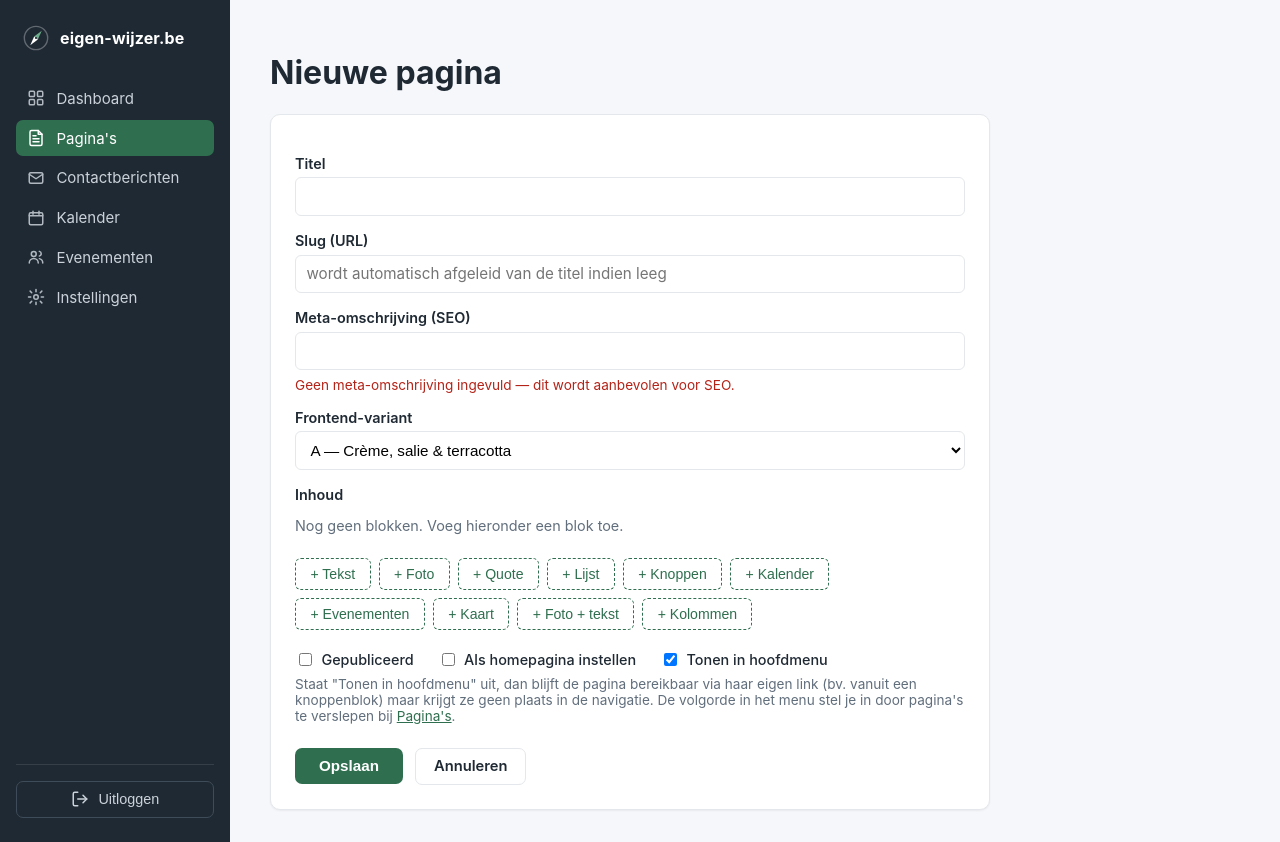
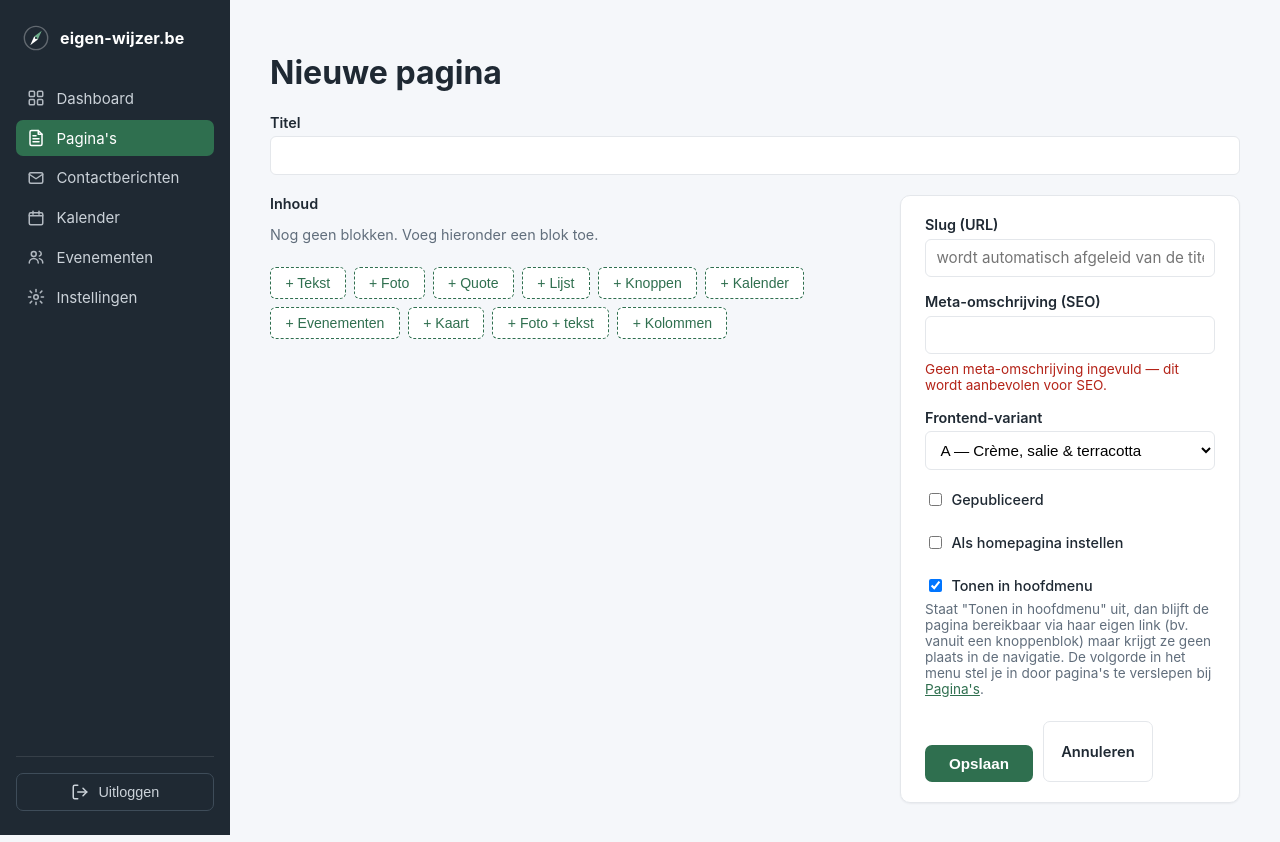
Before and after one commit to heliosphan79/Ew, a PHP site: page /admin/page-edit.php in a window 1280 px wide. Run offline with PHP 8.4, Linux system fonts and the light colour scheme; the visitor is signed in with stand-in values (Sample User, id 1).

Commit message:
Admin: breder twee-kolommenlayout voor pagina- en instellingenformulier
Gebruikersfeedback: bij "Pagina bewerken" bleef veel schermbreedte onbenut
en moest je voorbij de hele blokkenbouwer scrollen om bij Opslaan te komen.

- page-edit.php en settings.php: blokkeneditor nu in een brede linkerkolom,
  metadata (slug/SEO/variant/toggles) + Opslaan-knop in een smalle,
  meescrollende zijbalk rechts — Opslaan blijft zo altijd in beeld
- .admin-main breder (1080px -> 1280px) om de extra ruimte te benutten
- Valt terug op één kolom onder 960px breedte
- Kortere formulieren zonder blokkeneditor (event-edit.php, calendar.php)
  blijven ongewijzigd op hun compacte breedte

Co-Authored-By: Claude Sonnet 5 <noreply@anthropic.com>
Claude-Session: https://claude.ai/code/session_019zPoJn1J34tmeXaAF2Epar

```diff
--- a/admin/assets/css/admin.css
+++ b/admin/assets/css/admin.css
@@ -79,7 +79,7 @@ a { color: var(--color-accent); }
 }
 .admin-logout button:hover { background: rgba(255,255,255,0.08); color: #fff; }
 
-.admin-main { flex: 1; padding: 2rem 2.5rem; max-width: 1080px; }
+.admin-main { flex: 1; padding: 2rem 2.5rem; max-width: 1280px; }
 
 .admin-header-row { display: flex; justify-content: space-between; align-items: center; gap: 1rem; margin-bottom: 1.25rem; flex-wrap: wrap; }
 .admin-header-row h1 { margin: 0; }
@@ -173,6 +173,30 @@ a { color: var(--color-accent); }
 .page-form-row { display: flex; gap: 1.5rem; align-items: center; margin-top: 1.25rem; flex-wrap: wrap; }
 .field-hint { color: var(--color-muted); font-size: 0.85rem; margin: 0.4rem 0 0; }
 .field-hint.field-hint-warn { color: var(--color-error); }
+
+/* Wide two-column layout for forms with a (potentially long) block editor:
+   content on the left where there's room to work, metadata + save button
+   in a sticky sidebar on the right so saving never requires scrolling back
+   up past the whole block list. Falls back to a single stacked column
+   below the breakpoint. */
+.page-form-wide { max-width: 1180px; background: none; border: none; box-shadow: none; padding: 0; }
+.page-form-wide > label:first-of-type { margin-top: 0; }
+.page-form-columns { display: grid; grid-template-columns: minmax(0, 1fr) 340px; gap: 2rem; align-items: start; margin-top: 1.25rem; }
+.page-form-main { min-width: 0; }
+.page-form-main > label:first-child { margin-top: 0; }
+.page-form-sidebar {
+    background: var(--color-panel); border: 1px solid var(--color-border); border-radius: 10px;
+    box-shadow: var(--shadow-sm); padding: 1.25rem 1.5rem;
+    position: sticky; top: 1.5rem;
+}
+.page-form-sidebar > label:first-child { margin-top: 0; }
+.page-form-actions { display: flex; gap: 0.6rem; margin-top: 1.5rem; }
+.page-form-actions .button-secondary { margin-left: 0; }
+.page-form-actions button[type=submit] { margin-top: 0; }
+@media (max-width: 960px) {
+    .page-form-columns { grid-template-columns: 1fr; }
+    .page-form-sidebar { position: static; }
+}
 
 .block-editor { display: flex; flex-direction: column; gap: 0.9rem; margin-top: 0.25rem; }
 .block-editor-empty { color: var(--color-muted); font-size: 0.9rem; margin: 0.5rem 0; }
--- a/admin/page-edit.php
+++ b/admin/page-edit.php
@@ -154,12 +154,22 @@ require __DIR__ . '/includes/header.php';
     </ul>
 <?php endif; ?>
 
-<form method="post" action="page-edit.php<?= $id ? '?id=' . (int) $id : '' ?>" class="page-form">
+<form method="post" action="page-edit.php<?= $id ? '?id=' . (int) $id : '' ?>" class="page-form page-form-wide">
     <?= csrf_field() ?>
 
     <label for="title">Titel</label>
     <input type="text" id="title" name="title" value="<?= e($form['title']) ?>" required>
 
+    <div class="page-form-columns">
+        <div class="page-form-main">
+            <label>Inhoud</label>
+            <div id="block-editor" class="block-editor"></div>
+            <div id="block-toolbar" class="block-toolbar"></div>
+            <script type="application/json" id="initial-blocks"><?= json_encode($blocksForEditor, JSON_HEX_TAG | JSON_HEX_AMP | JSON_UNESCAPED_UNICODE) ?></script>
+            <input type="hidden" id="blocks_json" name="blocks_json">
+        </div>
+
+        <div class="page-form-sidebar">
             <label for="slug">Slug (URL)</label>
             <input type="text" id="slug" name="slug" value="<?= e($form['slug']) ?>" placeholder="wordt automatisch afgeleid van de titel indien leeg">
 
@@ -173,12 +183,6 @@ require __DIR__ . '/includes/header.php';
                     <option value="<?= e($key) ?>" <?= $form['theme_variant'] === $key ? 'selected' : '' ?>><?= e($label) ?></option>
                 <?php endforeach; ?>
             </select>
-
-    <label>Inhoud</label>
-    <div id="block-editor" class="block-editor"></div>
-    <div id="block-toolbar" class="block-toolbar"></div>
-    <script type="application/json" id="initial-blocks"><?= json_encode($blocksForEditor, JSON_HEX_TAG | JSON_HEX_AMP | JSON_UNESCAPED_UNICODE) ?></script>
-    <input type="hidden" id="blocks_json" name="blocks_json">
 
             <div class="page-form-row">
                 <label class="checkbox-label">
@@ -201,8 +205,12 @@ require __DIR__ . '/includes/header.php';
                 pagina's te verslepen bij <a href="pages.php">Pagina's</a>.
             </p>
 
+            <div class="page-form-actions">
                 <button type="submit">Opslaan</button>
                 <a href="pages.php" class="button-secondary">Annuleren</a>
+            </div>
+        </div>
+    </div>
 </form>
 
 <?php require __DIR__ . '/includes/footer.php'; ?>
```
Also changed, not shown: admin/settings.php (+21 -13 lines). Lines whose indentation alone changed are shown as unchanged.
